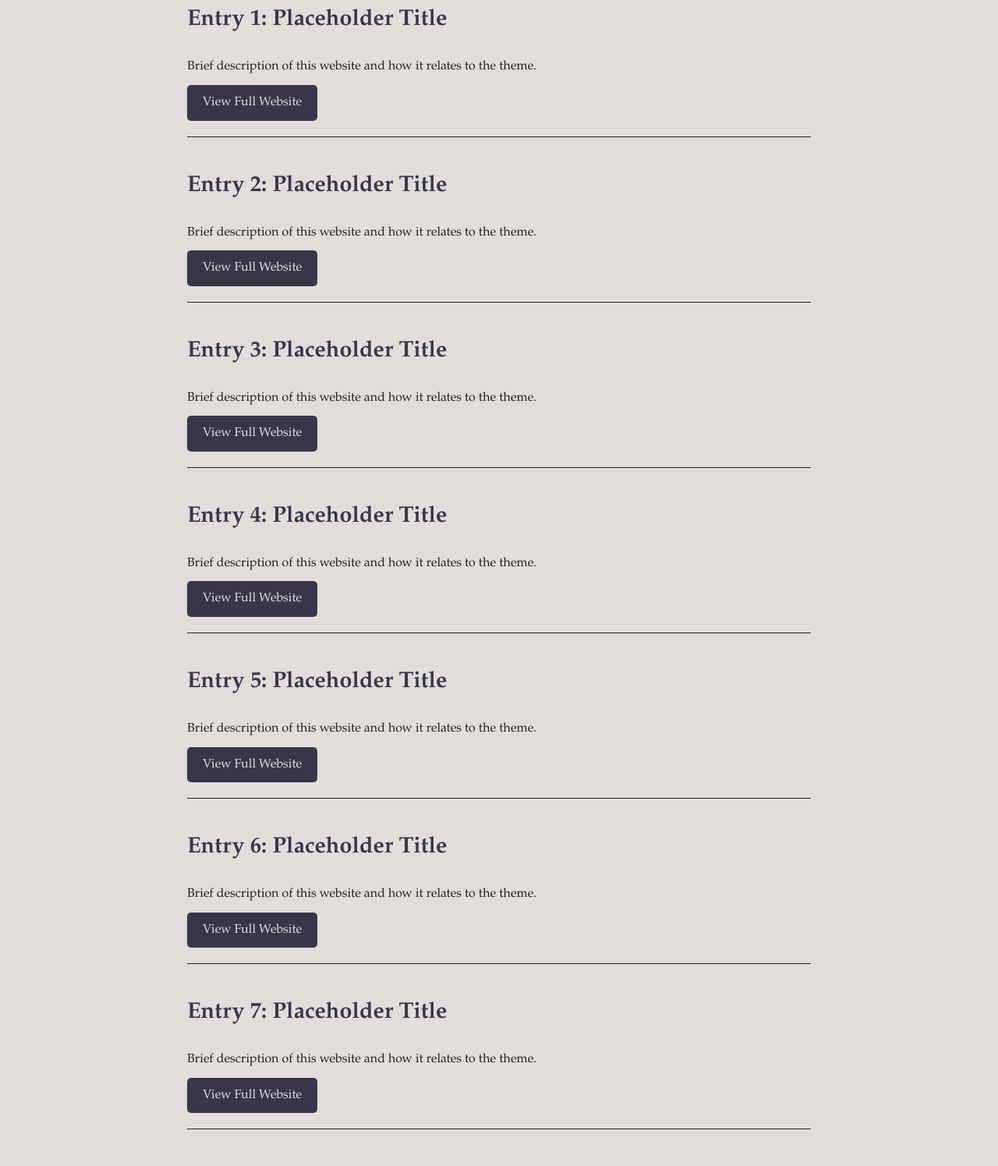
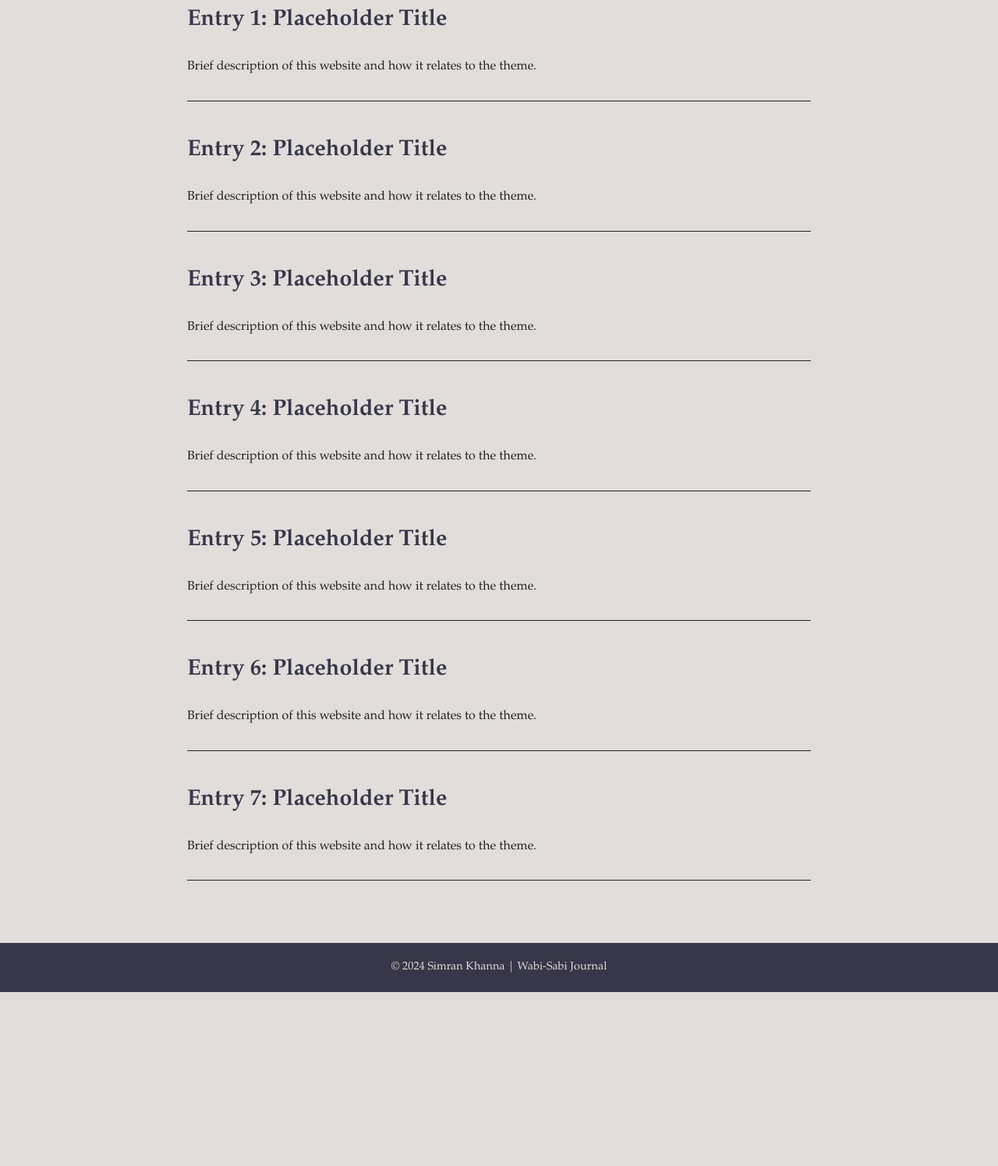
Before and after one commit to simrankhanna484/journal, a plain HTML site: page index.html in a window 1280 px wide. Shown: the part 245-1740 px from the top of the page at 78% size. After the commit the page ends 1517 px from the top, so only its background shows below. Drawn offline with Linux system fonts and the light colour scheme.

Commit message:
index.html

```diff
--- a/index.html
+++ b/index.html
@@ -17,44 +17,44 @@
     <section class="entry">
       <h2>Entry 1: Placeholder Title</h2>
       <p>Brief description of this website and how it relates to the theme.</p>
-      <a href="https://simrankhanna484.github.io/rain/" target="_blank" class="button">View Full Website</a>
+<!--       <a href="https://simrankhanna484.github.io/rain/" target="_blank" class="button">View Full Website</a> -->
     </section>
 
     <section class="entry">
       <h2>Entry 2: Placeholder Title</h2>
       <p>Brief description of this website and how it relates to the theme.</p>
-      <a href="https://simrankhanna484.github.io/leaves/" target="_blank" class="button">View Full Website</a>
+<!--       <a href="https://simrankhanna484.github.io/leaves/" target="_blank" class="button">View Full Website</a> -->
     </section>
 
     <section class="entry">
         <h2>Entry 3: Placeholder Title</h2>
         <p>Brief description of this website and how it relates to the theme.</p>
-        <a href="https://simrankhanna484.github.io/sphere/" target="_blank" class="button">View Full Website</a>
+<!--         <a href="https://simrankhanna484.github.io/sphere/" target="_blank" class="button">View Full Website</a> -->
       </section>
 
       <section class="entry">
         <h2>Entry 4: Placeholder Title</h2>
         <p>Brief description of this website and how it relates to the theme.</p>
-        <a href="https://simrankhanna484.github.io/ripples/" target="_blank" class="button">View Full Website</a>
+<!--         <a href="https://simrankhanna484.github.io/ripples/" target="_blank" class="button">View Full Website</a> -->
       </section>
 
       <section class="entry">
         <h2>Entry 5: Placeholder Title</h2>
         <p>Brief description of this website and how it relates to the theme.</p>
-        <a href="https://simrankhanna484.github.io/screen/" target="_blank" class="button">View Full Website</a>
+<!--         <a href="https://simrankhanna484.github.io/screen/" target="_blank" class="button">View Full Website</a> -->
       </section>
 
       <section class="entry">
         <h2>Entry 6: Placeholder Title</h2>
-        <p>Brief description of this website and how it relates to the theme.</p>
-        <a href="https://simrankhanna484.github.io/tree/" target="_blank" class="button">View Full Website</a>
+   <p>Brief description of this website and how it relates to the theme.</p>
+<!--         <a href="https://simrankhanna484.github.io/tree/" target="_blank" class="button">View Full Website</a> -->
       </section>
 
       <section class="entry">
         <h2>Entry 7: Placeholder Title</h2>
         <p>Brief description of this website and how it relates to the theme.</p>
-        <a href="https://simrankhanna484.github.io/cracks/
-        " target="_blank" class="button">View Full Website</a>
+<!--         <a href="https://simrankhanna484.github.io/cracks/
+        " target="_blank" class="button">View Full Website</a> -->
       </section>
   </main>
 
```
